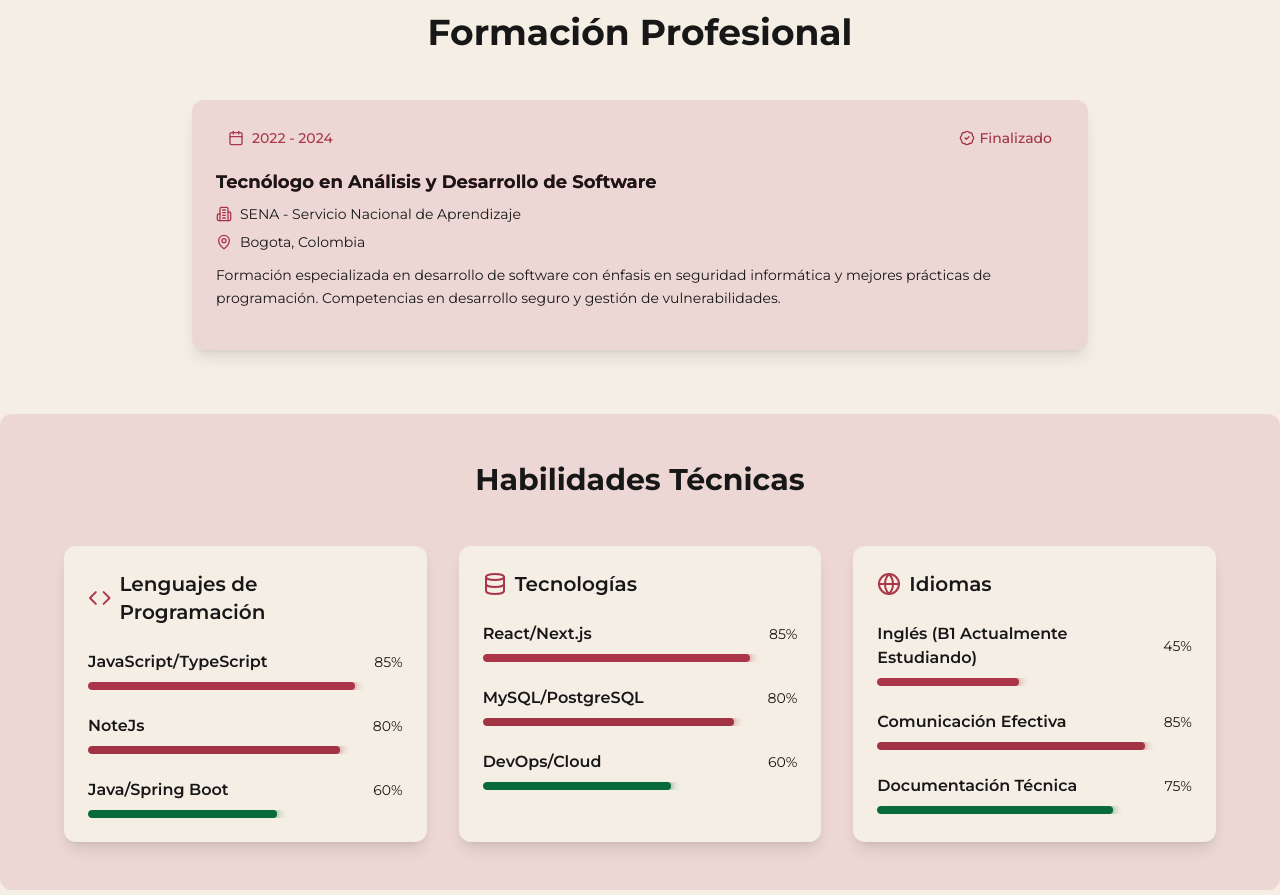
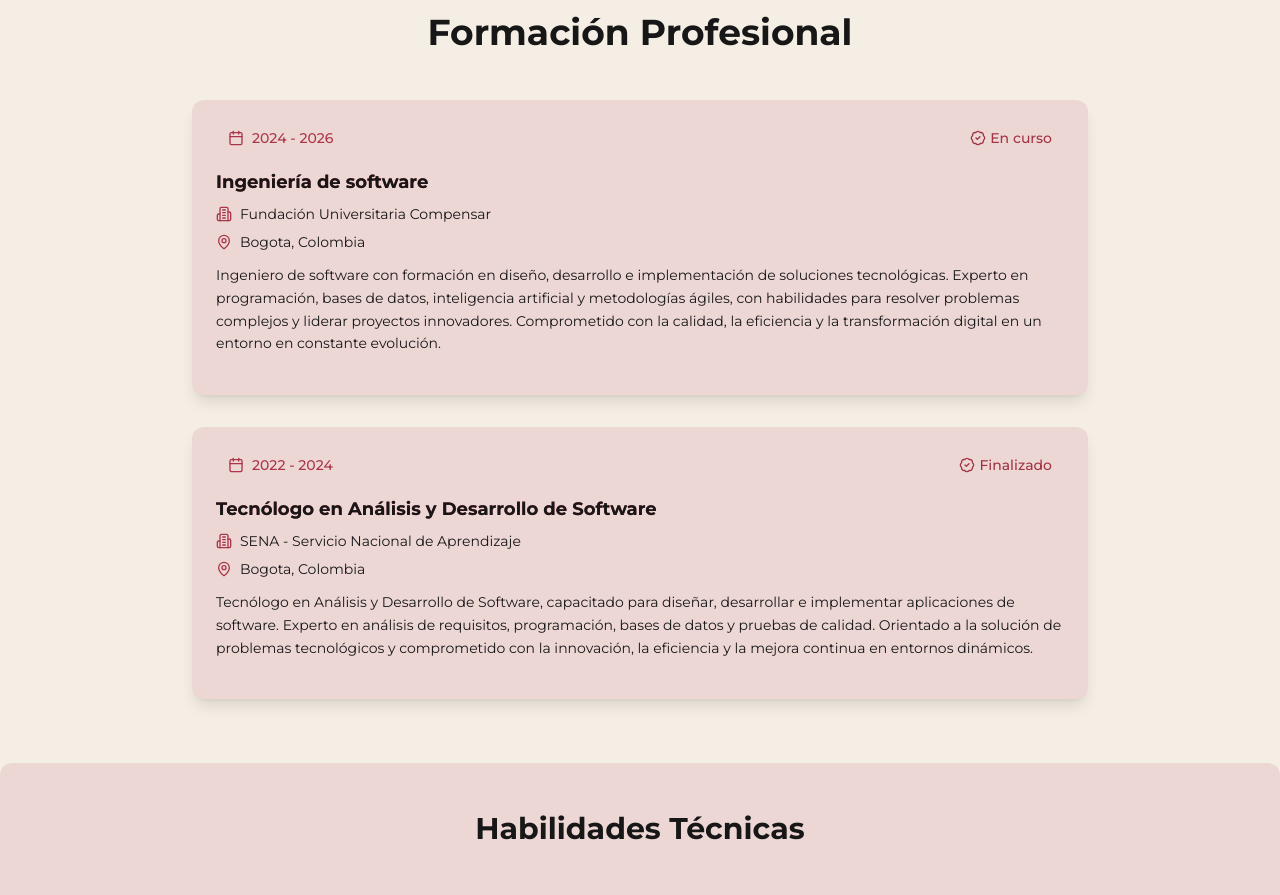
Before and after one commit to CarlosAre031/portafolio-jhan, a Next.js app: page / in a window 1280 px wide. Shown: the part 4140-5035 px from the top of the page. Built offline with nearby package versions, Linux system fonts and the light colour scheme.

Commit message:
SE AGREGO LA UNIVERSIDAD ACTUAL PROGRAMA DE FORMACION

```diff
--- a/src/components/Skils.tsx
+++ b/src/components/Skils.tsx
@@ -27,10 +27,18 @@ const skillsData = {
     {
       title: "Tecnólogo en Análisis y Desarrollo de Software",
       year: "2022 - 2024",
-      description: "Formación especializada en desarrollo de software con énfasis en seguridad informática y mejores prácticas de programación. Competencias en desarrollo seguro y gestión de vulnerabilidades.",
+      description: "Tecnólogo en Análisis y Desarrollo de Software, capacitado para diseñar, desarrollar e implementar aplicaciones de software. Experto en análisis de requisitos, programación, bases de datos y pruebas de calidad. Orientado a la solución de problemas tecnológicos y comprometido con la innovación, la eficiencia y la mejora continua en entornos dinámicos.",
       institution: "SENA - Servicio Nacional de Aprendizaje",
       location: "Bogota, Colombia",
       badge: "Finalizado"
+    },
+    {
+      title: "Ingeniería de software",
+      year: "2024 - 2026",
+      description: "Ingeniero de software con formación en diseño, desarrollo e implementación de soluciones tecnológicas. Experto en programación, bases de datos, inteligencia artificial y metodologías ágiles, con habilidades para resolver problemas complejos y liderar proyectos innovadores. Comprometido con la calidad, la eficiencia y la transformación digital en un entorno en constante evolución.",
+      institution: "Fundación Universitaria Compensar",
+      location: "Bogota, Colombia",
+      badge: "En curso"
     }
   ],
 
```
